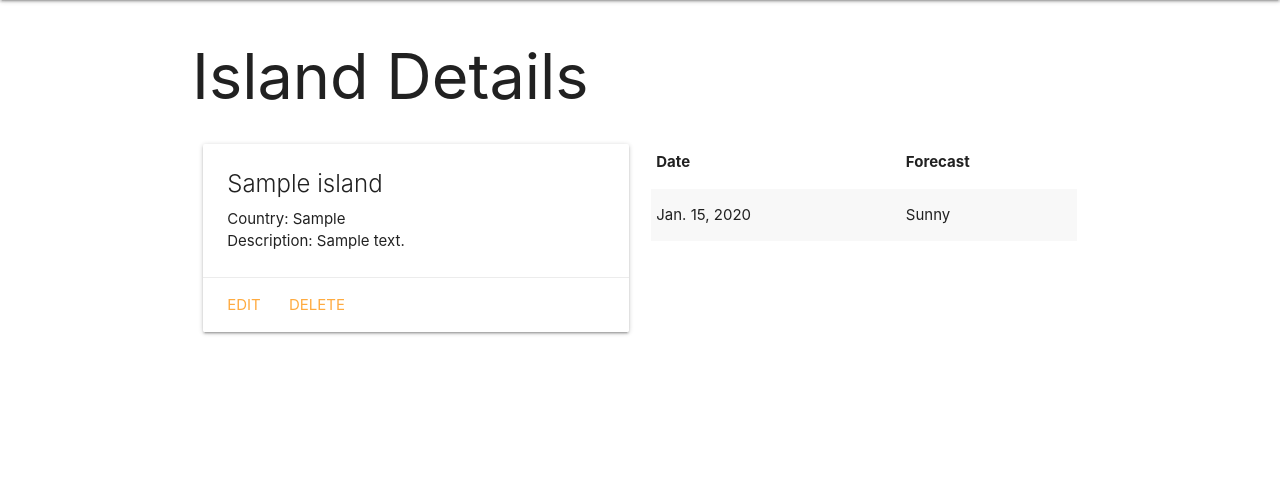
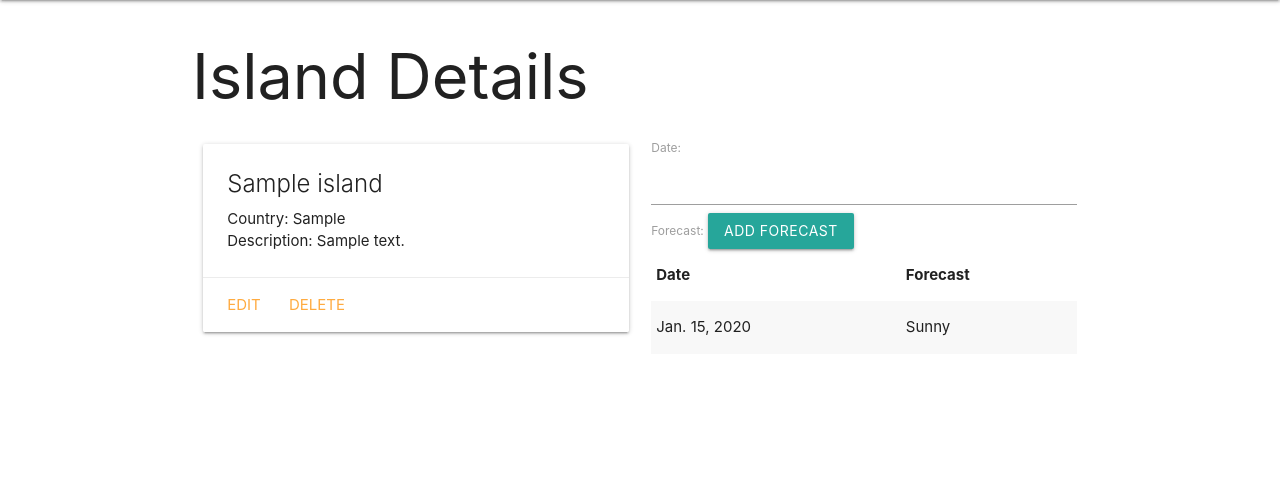
Before and after one commit to danusem/island_collector, a Django app: page /islands/1/ in a window 1280 px wide. Shown: the part 64-553 px from the top of the page. Run offline with Django 3.2, Linux system fonts and the light colour scheme; tables that the repository leaves empty hold one stand-in row (values such as "Sample post").

Commit message:
add forecast form

```diff
--- a/main_app/templates/islands/detail.html
+++ b/main_app/templates/islands/detail.html
@@ -17,6 +17,11 @@
             </div>
         </div>
         <div class="col s6">
+            <form action="" method="post">
+                {% csrf_token %}
+                {{ weather_form }}
+                <input type="submit" class="btn" value="Add Forecast">
+            </form>
             <table class="striped">
                 <thead>
                     <tr>
```
